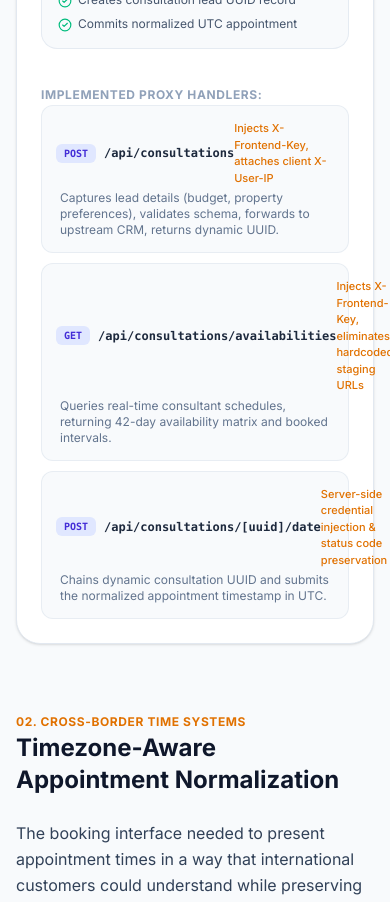
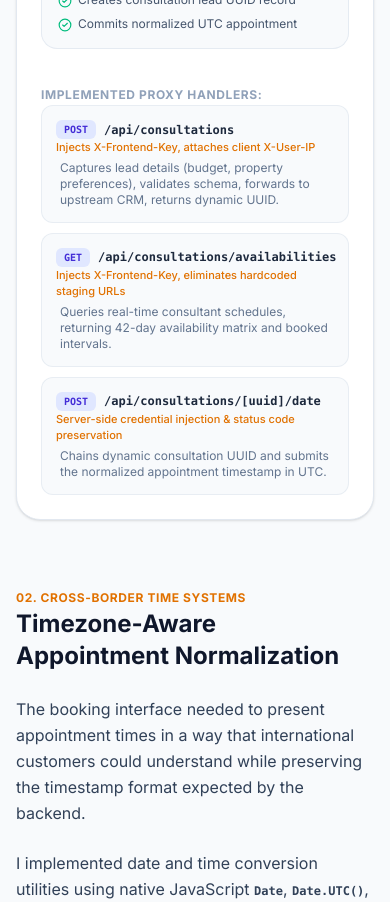
Before and after one commit to Darasimi010/portfolio, a Next.js app: page /work/holford-homes in a window 390 px wide. Shown: the part 3520-4422 px from the top of the page. Built offline with nearby package versions, Linux system fonts and the light colour scheme.

Commit message:
Fixed visual UI errors where content gets squished on smaller screen sizes, like mobile screens.

```diff
--- a/components/work/HolfordArchitectures.tsx
+++ b/components/work/HolfordArchitectures.tsx
@@ -231,7 +231,7 @@ export function BffProxyArchitectureDiagram() {
             key={route.path}
             className="p-3.5 rounded-xl bg-slate-50 dark:bg-slate-950 border border-slate-200/70 dark:border-slate-800 space-y-1"
           >
-            <div className="flex items-center justify-between">
+            <div className="flex items-left md:items-center justify-between flex-col md:flex-row">
               <div className="flex items-center gap-2">
                 <span className="px-2 py-0.5 rounded-md text-[10px] font-bold bg-indigo-100 text-indigo-700 dark:bg-indigo-950 dark:text-indigo-300 font-mono">
                   {route.method}
```
